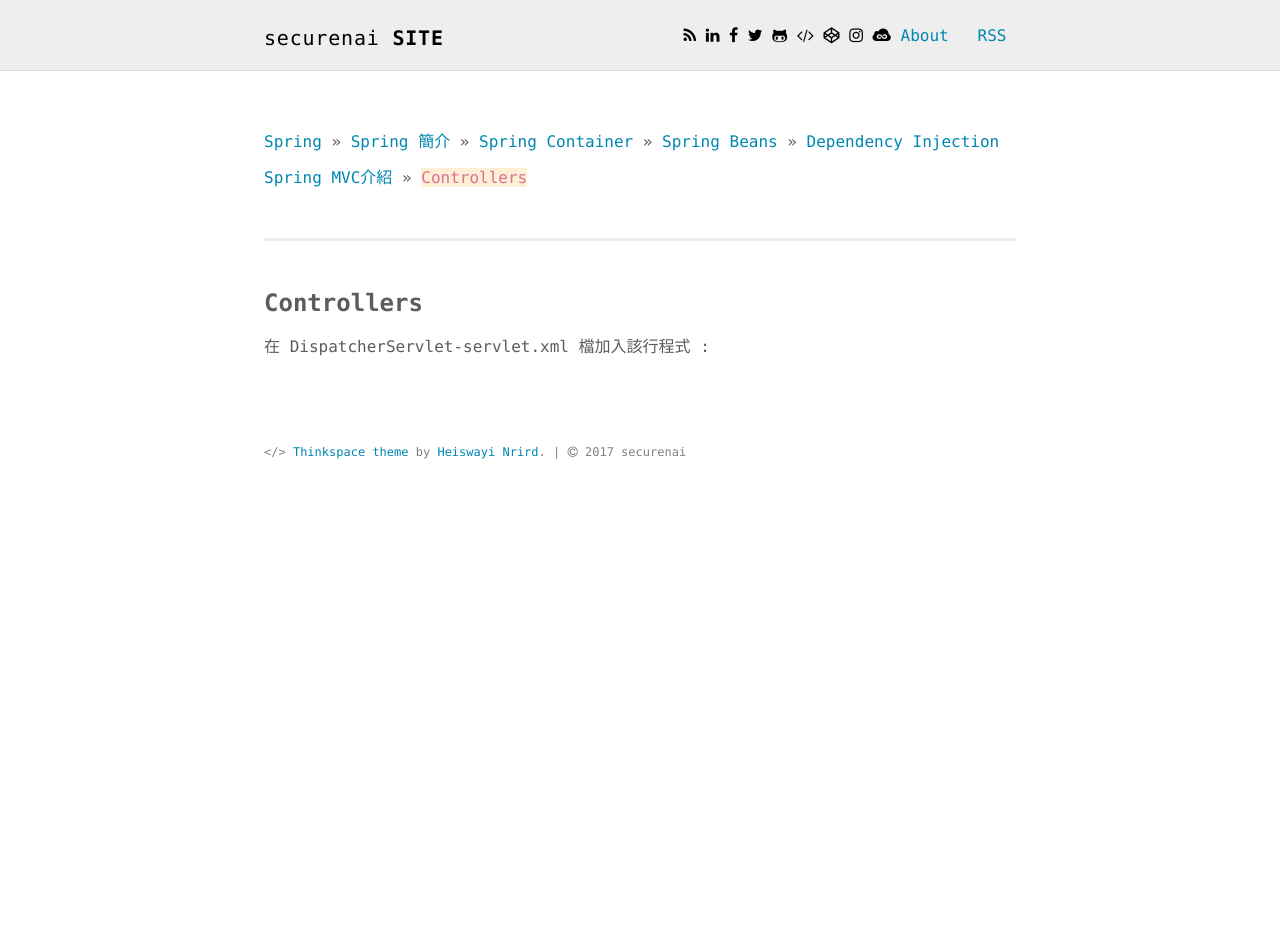
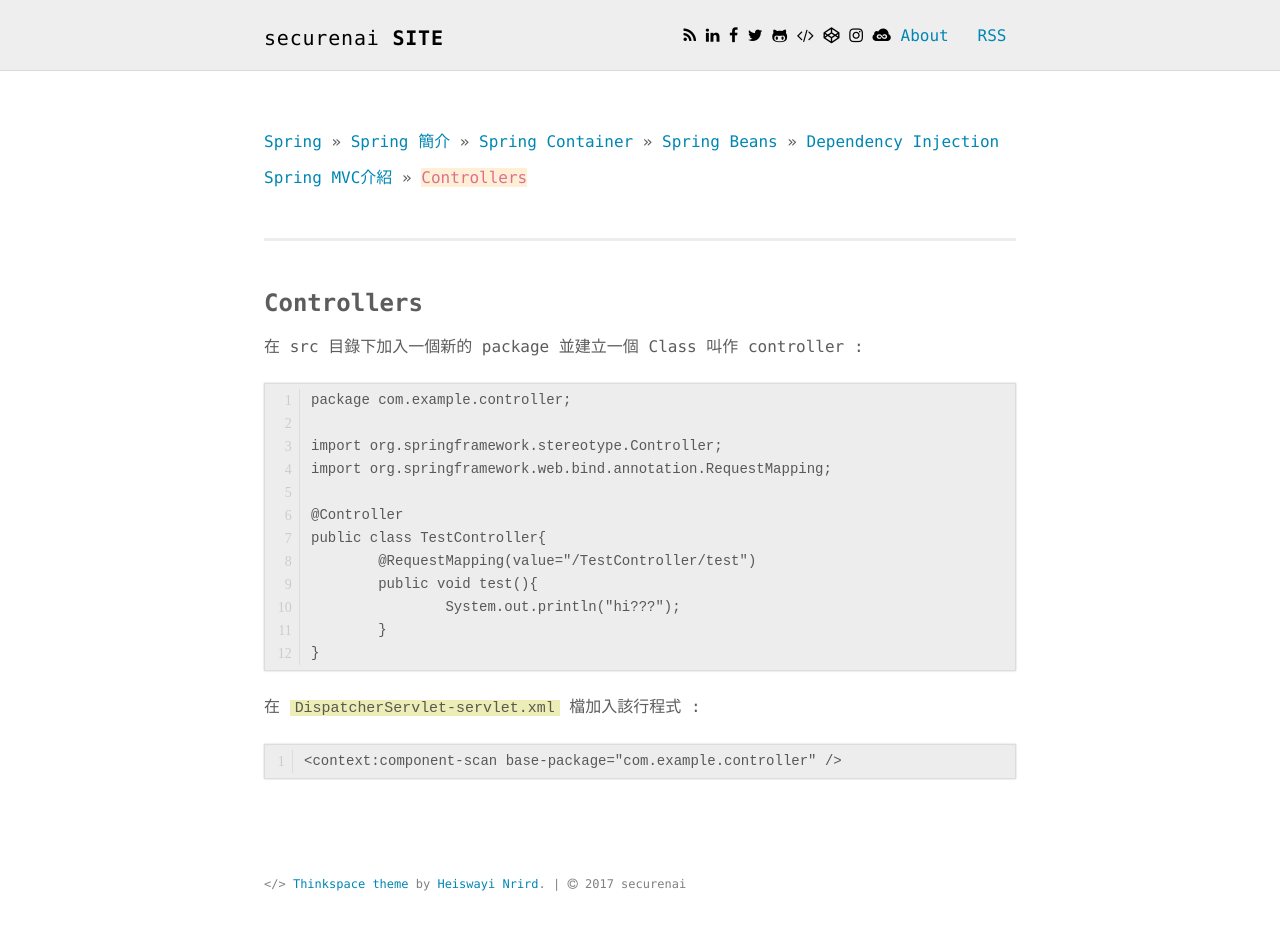
Before and after one commit to securenai/securenai.github.io, a Jekyll site: the page built from spring/spring_mvc_page02.md, in a window 1280 px wide. Built offline with Jekyll 4.4.1, drawn with Linux system fonts in a browser that asks for light colours; our own code applies the rules of GitHub Pages for plain Markdown files; before the commit the page ends 900 px from its top, so only the background shows below that.

Commit message:
Update spring_mvc_page02.md

````diff
--- a/spring/spring_mvc_page02.md
+++ b/spring/spring_mvc_page02.md
@@ -7,7 +7,27 @@
 
 <div class="divider"></div>
 ### Controllers
+在 src 目錄下加入一個新的 package 並建立一個 Class 叫作 controller :
 
-在 DispatcherServlet-servlet.xml 檔加入該行程式 :
+```
+package com.example.controller;
+
+import org.springframework.stereotype.Controller;
+import org.springframework.web.bind.annotation.RequestMapping;
+
+@Controller
+public class TestController{
+	@RequestMapping(value="/TestController/test")
+	public void test(){
+		System.out.println("hi???");
+	}
+}
+```
+
+在 `DispatcherServlet-servlet.xml` 檔加入該行程式 :
+
+```
+<context:component-scan base-package="com.example.controller" />
+```
 
 <!--![Spring](spring_images/springoverview01.png)-->
````
